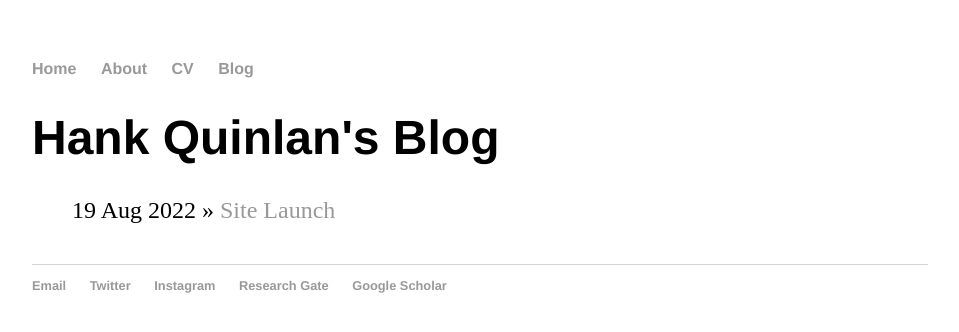
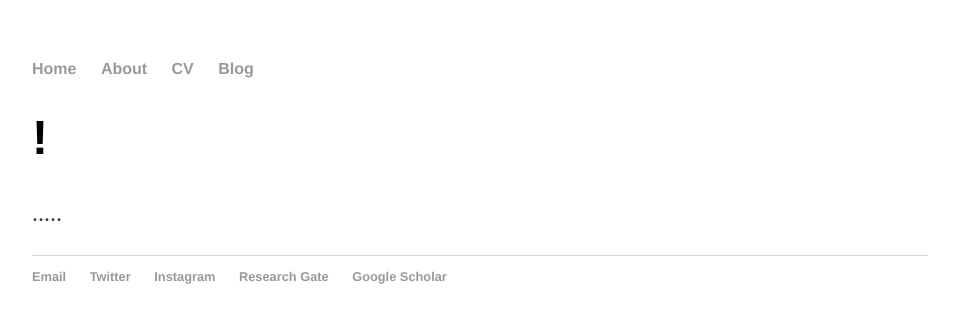
Before and after one commit to ScottJMorrissey/ScottJMorrissey.github.io, a Jekyll site: the page built from about/index.html, in a window 1280 px wide. Shown: the top 332 px of the page, without its empty margins (160-1119 px from the left). Built offline with Jekyll 4.4.1, drawn with Linux system fonts in a browser that asks for light colours.

Commit message:
Update index.html

```diff
--- a/about/index.html
+++ b/about/index.html
@@ -2,10 +2,7 @@
 layout: default
 title: Hank Quinlan's Blog
 ---
-	<h1>{{ page.title }}</h1>
-	<ul class="posts">
-
-	  {% for post in site.posts %}
-	    <li><span>{{ post.date | date_to_string }}</span> » <a href="{{ post.url }}" title="{{ post.title }}">{{ post.title }}</a></li>
-	  {% endfor %}
-	</ul>
+	<div class="blurb">
+	<h1>!</h1>
+	<p>.....</a></p>
+</div><!-- /.blurb -->
```
